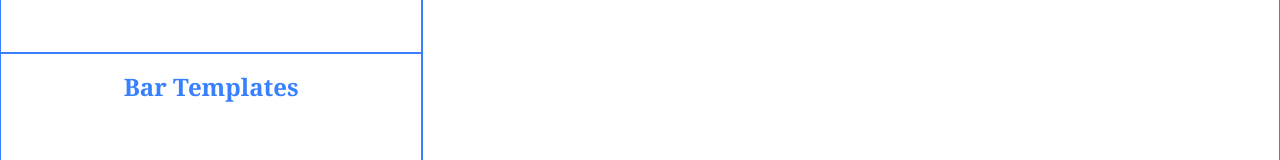
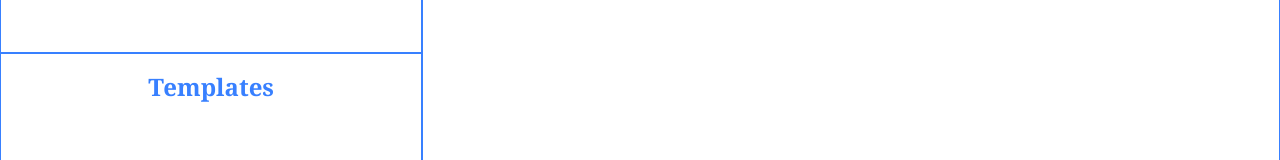
Before and after one commit to michaelcalvinwood/instant-charts-react, a React (Create React App) app: page / in a window 1280 px wide. Shown: the part 347-507 px from the top of the page. Built offline with nearby package versions, Linux system fonts and the light colour scheme.

Commit message:
added zero yAxis template for Line Charts

```diff
--- a/src/components/Chart.jsx
+++ b/src/components/Chart.jsx
@@ -102,8 +102,8 @@ function Chart({state, setChartOption, chartOption}) {
       option.legend.show = false
     }
     else {
-      console.log('Legend True', state.templates.pie[state.templateSelection].desktop.legend);
-      option.legend = state.templates.pie[state.templateSelection].desktop.legend;
+      console.log('Legend True', state.templates[state.chart][state.templateSelection].desktop.legend);
+      option.legend = state.templates[state.chart][state.templateSelection].desktop.legend;
       option.legend.show = true;
     }
 
--- a/src/components/Templates.jsx
+++ b/src/components/Templates.jsx
@@ -14,7 +14,8 @@ const Templates = ({templates, setTemplates, chart, templateSelection, setTempla
     return (
       <div className='templates'>
         <h2 className='templates--heading'>
-            {chart.charAt(0).toUpperCase() + chart.slice(1)} Templates
+            {/* {chart.charAt(0).toUpperCase() + chart.slice(1)} Templates */}
+            Templates
         </h2>
       </div>
     )
@@ -22,7 +23,8 @@ const Templates = ({templates, setTemplates, chart, templateSelection, setTempla
   return (
     <div className='templates'>
       <h2 className='templates--heading'>
-          {chart.charAt(0).toUpperCase() + chart.slice(1)} Templates
+          {/* {chart.charAt(0).toUpperCase() + chart.slice(1)} Templates */}
+          Templates
       </h2>
       <div className="templates--selections">
         {!templates[chart] && <p>No Templates Found</p>}
--- a/src/templates/line.js
+++ b/src/templates/line.js
@@ -59,5 +59,63 @@ line.Default = {
     }
 }
 
+line.Zero = {
+    desktop: {
+        info: {
+            minHeight: 450
+        },
+        tooltip: {
+            trigger: 'axis',
+            backgroundColor: "rgba(0, 0, 0, .6)",
+            textStyle: {
+              color: 'white'
+            },
+          },
+        title: {
+        left: 'center',
+        textStyle: {
+                fontSize: 35,
+                fontWeight: "bold",
+                color: "#000000",
+            },
+            subtextStyle: {
+                fontSize: 18,
+                color: "#000000",
+            }
+        },
+        grid: {
+            top: 20,
+        },
+        legend: {
+            show: true,
+            orient: 'horizontal',
+            position: 'bottom',
+            left: 10,
+            bottom: 0,
+            textStyle: {
+                  fontSize: 15,
+                  color: 'black'
+            }
+        },
+        toolbox: {
+            feature: {
+            saveAsImage: {}
+            }
+        },
+        xAxis: {
+            type: 'category',
+            boundaryGap: false,
+            data: ['Mon', 'Tue', 'Wed', 'Thu', 'Fri', 'Sat', 'Sun']
+        },
+        yAxis: {
+          type: 'value',
+          min: 0
+        },
+        series: [
+
+        ]
+    }
+}
+
 
 export default line;
```
